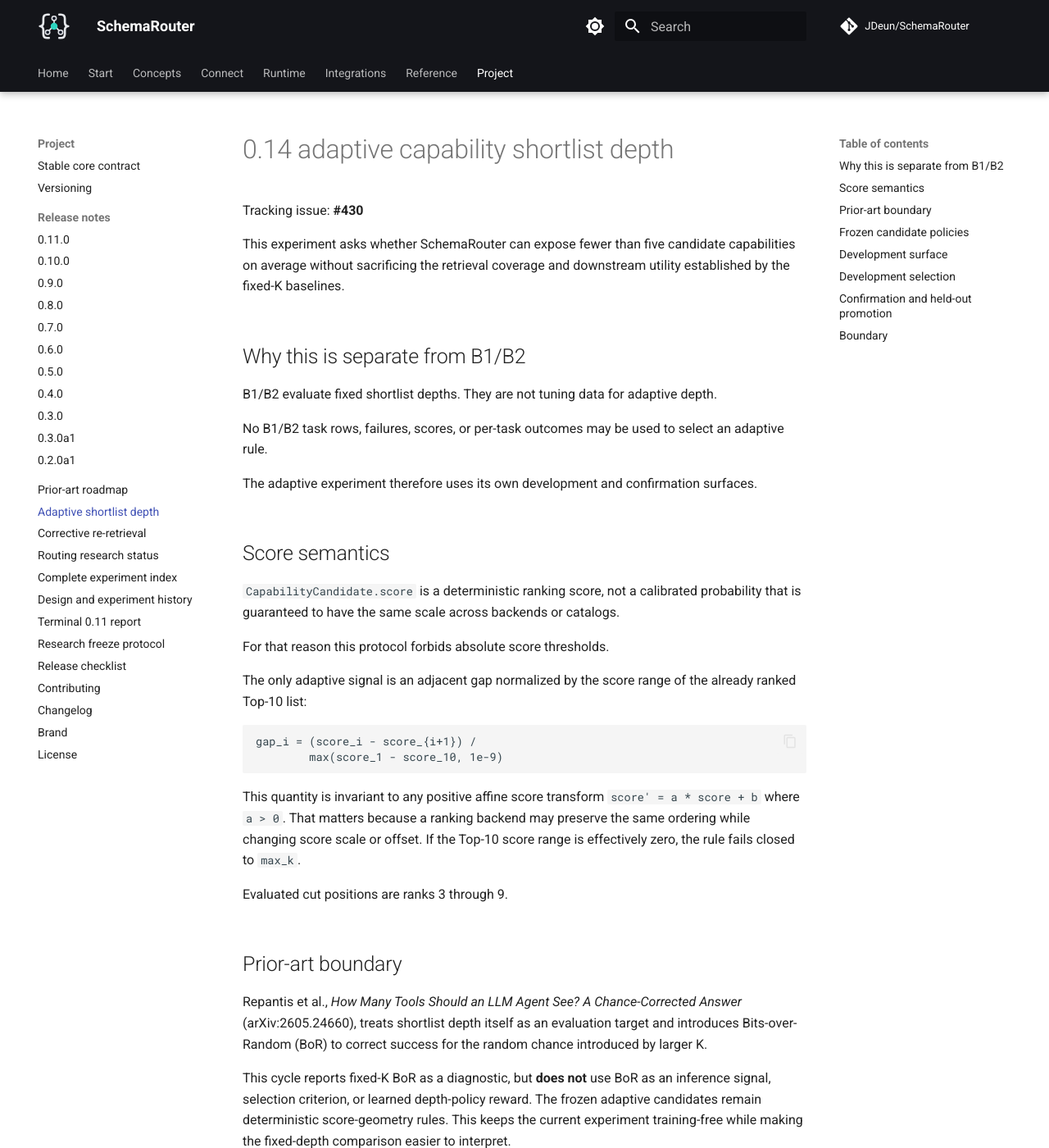
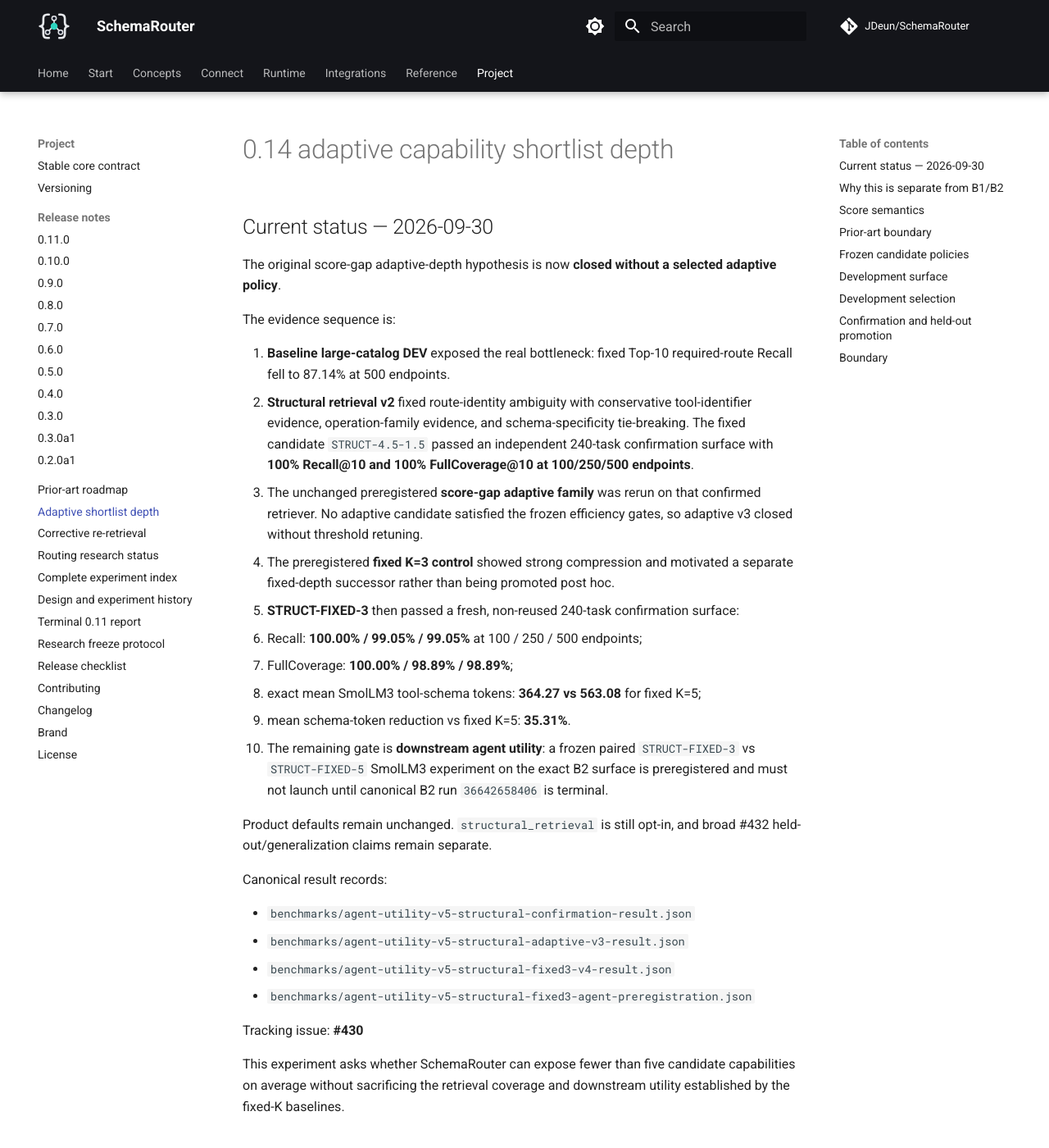
Before and after one commit to JDeun/SchemaRouter, an MkDocs documentation site: the page built from docs/research/adaptive-shortlist-depth.md, in a window 1280 px wide and 1400 px high. Shown: the whole window at 82% size. Built offline with MkDocs 1.6.1 and Material for MkDocs 9.7.7, drawn with Linux system fonts in a browser that asks for light colours; comment, search, counter and statistics services are not loaded.

Commit message:
docs: record structural and fixed-depth 0.14 outcomes

```diff
--- a/docs/research/adaptive-shortlist-depth.md
+++ b/docs/research/adaptive-shortlist-depth.md
@@ -1,4 +1,31 @@
 # 0.14 adaptive capability shortlist depth
+
+## Current status — 2026-09-30
+
+The original score-gap adaptive-depth hypothesis is now **closed without a selected adaptive policy**.
+
+The evidence sequence is:
+
+1. **Baseline large-catalog DEV** exposed the real bottleneck: fixed Top-10 required-route Recall fell to 87.14% at 500 endpoints.
+2. **Structural retrieval v2** fixed route-identity ambiguity with conservative tool-identifier evidence, operation-family evidence, and schema-specificity tie-breaking. The fixed candidate `STRUCT-4.5-1.5` passed an independent 240-task confirmation surface with **100% Recall@10 and 100% FullCoverage@10 at 100/250/500 endpoints**.
+3. The unchanged preregistered **score-gap adaptive family** was rerun on that confirmed retriever. No adaptive candidate satisfied the frozen efficiency gates, so adaptive v3 closed without threshold retuning.
+4. The preregistered **fixed K=3 control** showed strong compression and motivated a separate fixed-depth successor rather than being promoted post hoc.
+5. **STRUCT-FIXED-3** then passed a fresh, non-reused 240-task confirmation surface:
+   - Recall: **100.00% / 99.05% / 99.05%** at 100 / 250 / 500 endpoints;
+   - FullCoverage: **100.00% / 98.89% / 98.89%**;
+   - exact mean SmolLM3 tool-schema tokens: **364.27 vs 563.08** for fixed K=5;
+   - mean schema-token reduction vs fixed K=5: **35.31%**.
+6. The remaining gate is **downstream agent utility**: a frozen paired `STRUCT-FIXED-3` vs `STRUCT-FIXED-5` SmolLM3 experiment on the exact B2 surface is preregistered and must not launch until canonical B2 run `36642658406` is terminal.
+
+Product defaults remain unchanged. `structural_retrieval` is still opt-in, and broad #432 held-out/generalization claims remain separate.
+
+Canonical result records:
+
+- `benchmarks/agent-utility-v5-structural-confirmation-result.json`
+- `benchmarks/agent-utility-v5-structural-adaptive-v3-result.json`
+- `benchmarks/agent-utility-v5-structural-fixed3-v4-result.json`
+- `benchmarks/agent-utility-v5-structural-fixed3-agent-preregistration.json`
+
 
 Tracking issue: **#430**
 
```
